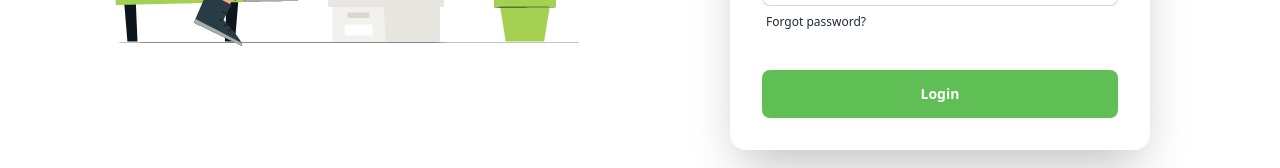
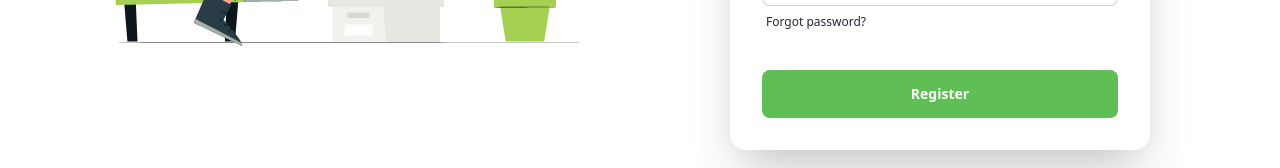
Before and after one commit to jahidul2004/guardian-care, a React (Vite) app: page /register in a window 1280 px wide. Shown: the part 590-758 px from the top of the page. Built offline with nearby package versions, Linux system fonts and the light colour scheme.

Commit message:
Register page updated.

```diff
--- a/src/pages/register/Register.jsx
+++ b/src/pages/register/Register.jsx
@@ -67,7 +67,7 @@ const Register = () => {
 
                     <div className="form-control mt-6">
                         <button className="btn bg-[#5fbf54] text-white border-none">
-                            Login
+                            Register
                         </button>
                     </div>
                 </form>
```
